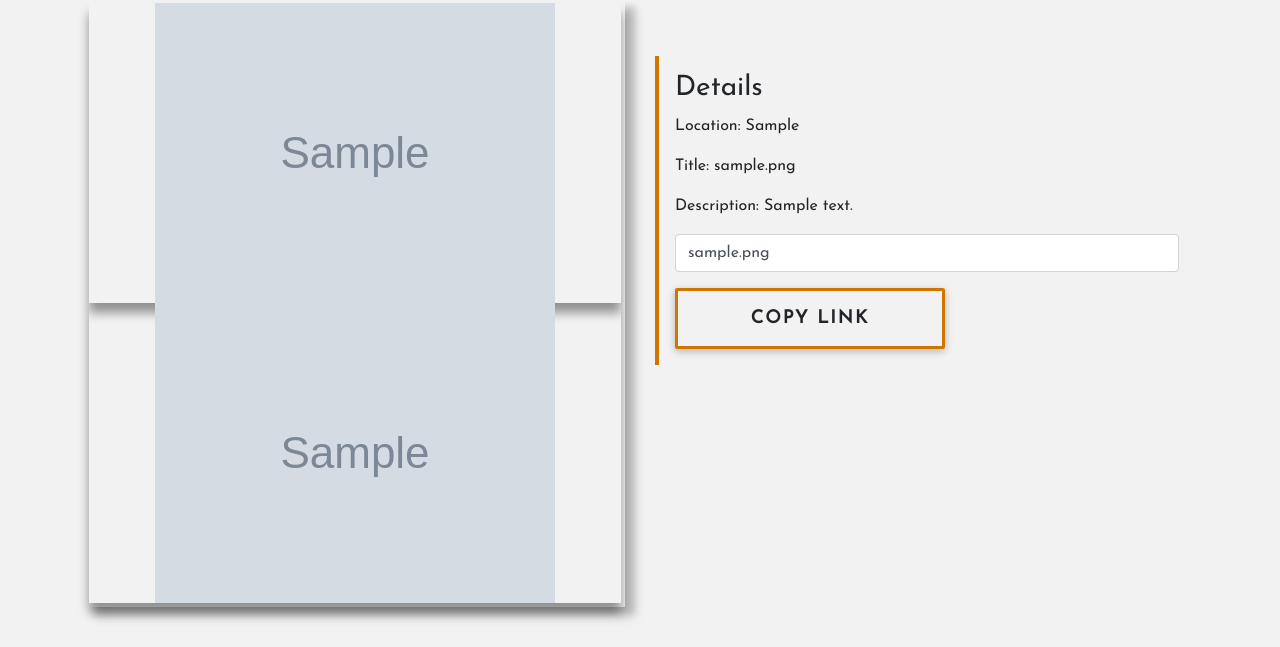
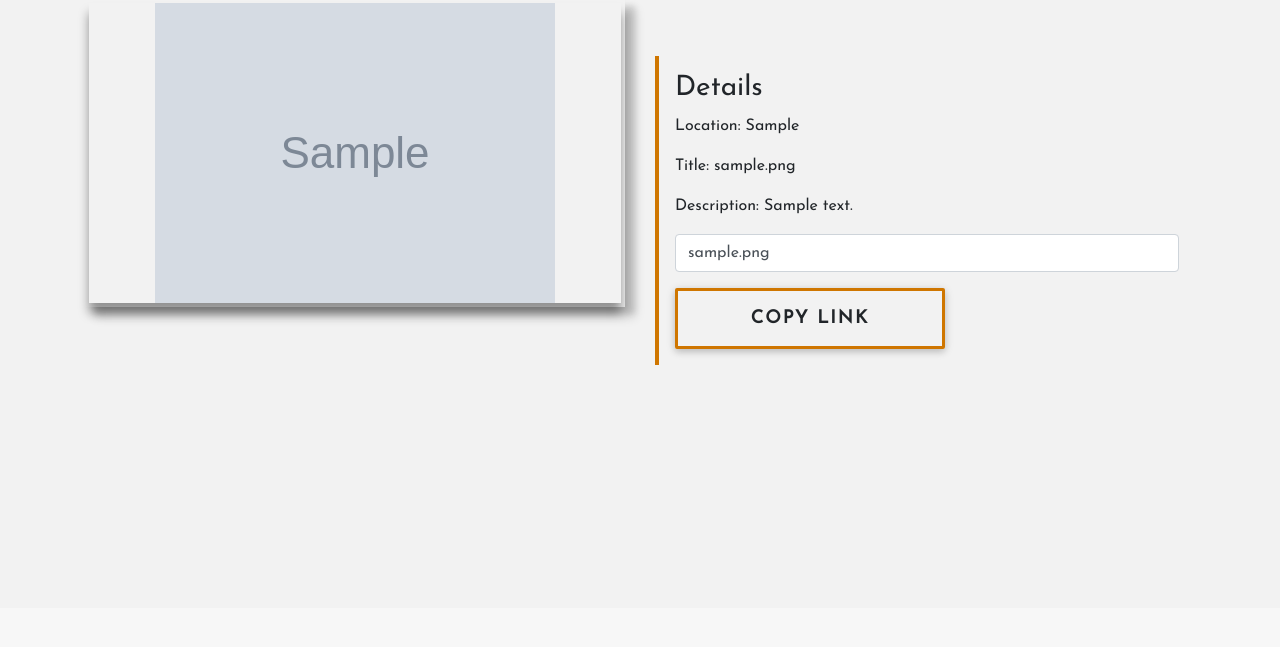
Before and after one commit to alexogola/gallery, a Django app: page /image/1 in a window 1280 px wide. Shown: the part 192-839 px from the top of the page. After the commit the page ends 557 px from the top, so only its background shows below. Run offline with Django 3.2, Linux system fonts and the light colour scheme; tables that the repository leaves empty hold one stand-in row (values such as "Sample post"); grey boxes marked "Sample" are stand-in pictures; some libraries are stand-ins or nearby versions.

Commit message:
remove duplicate image

```diff
--- a/index/templates/image.html
+++ b/index/templates/image.html
@@ -18,8 +18,6 @@
       </div>
       <div id="back" class="zoom">
         <div class="shadow"></div>
-
-        <img src="{{image.image_url}}" alt="test" class="img-fluid">
       </div>
     </div>
   </div>
```
